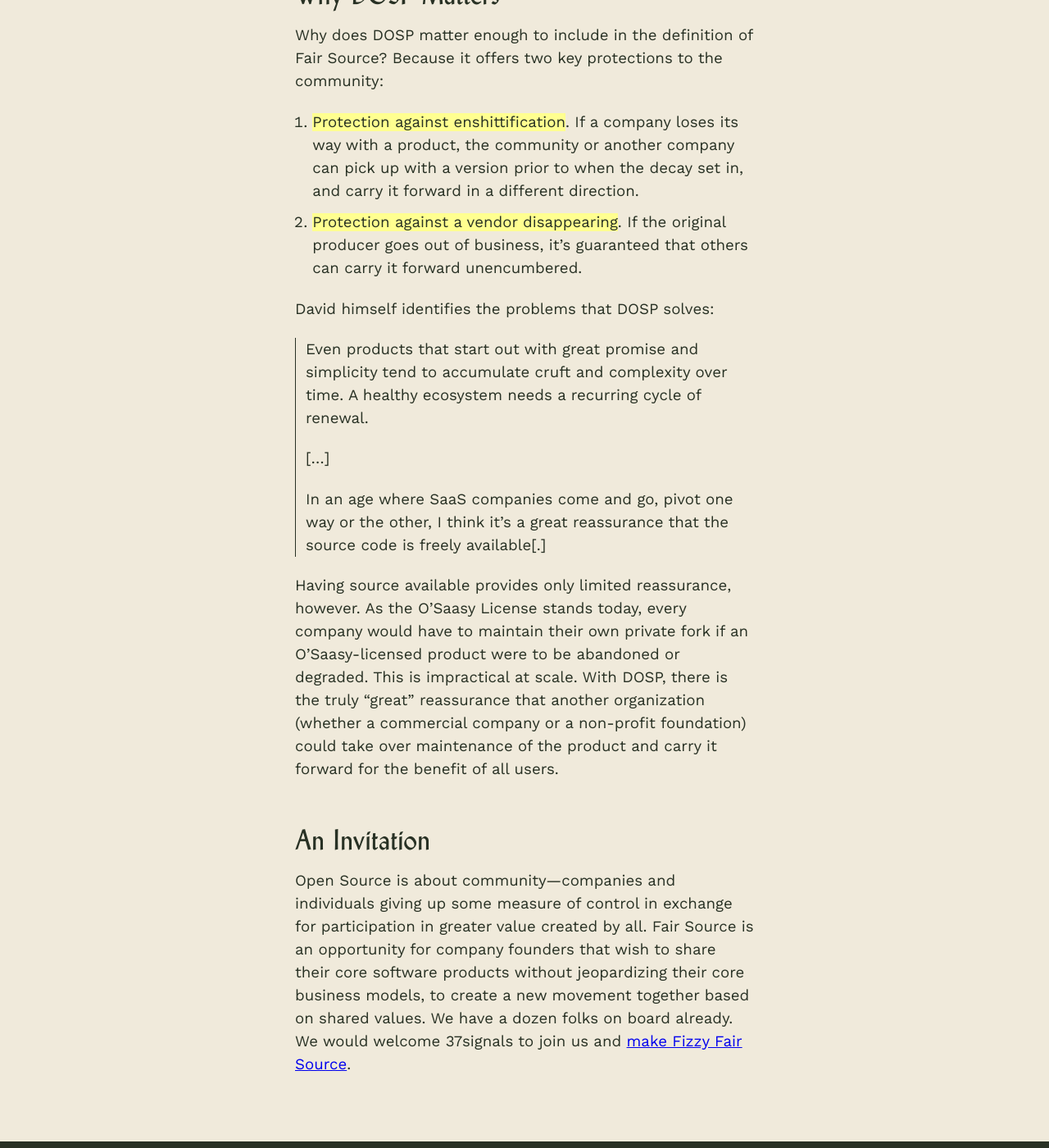
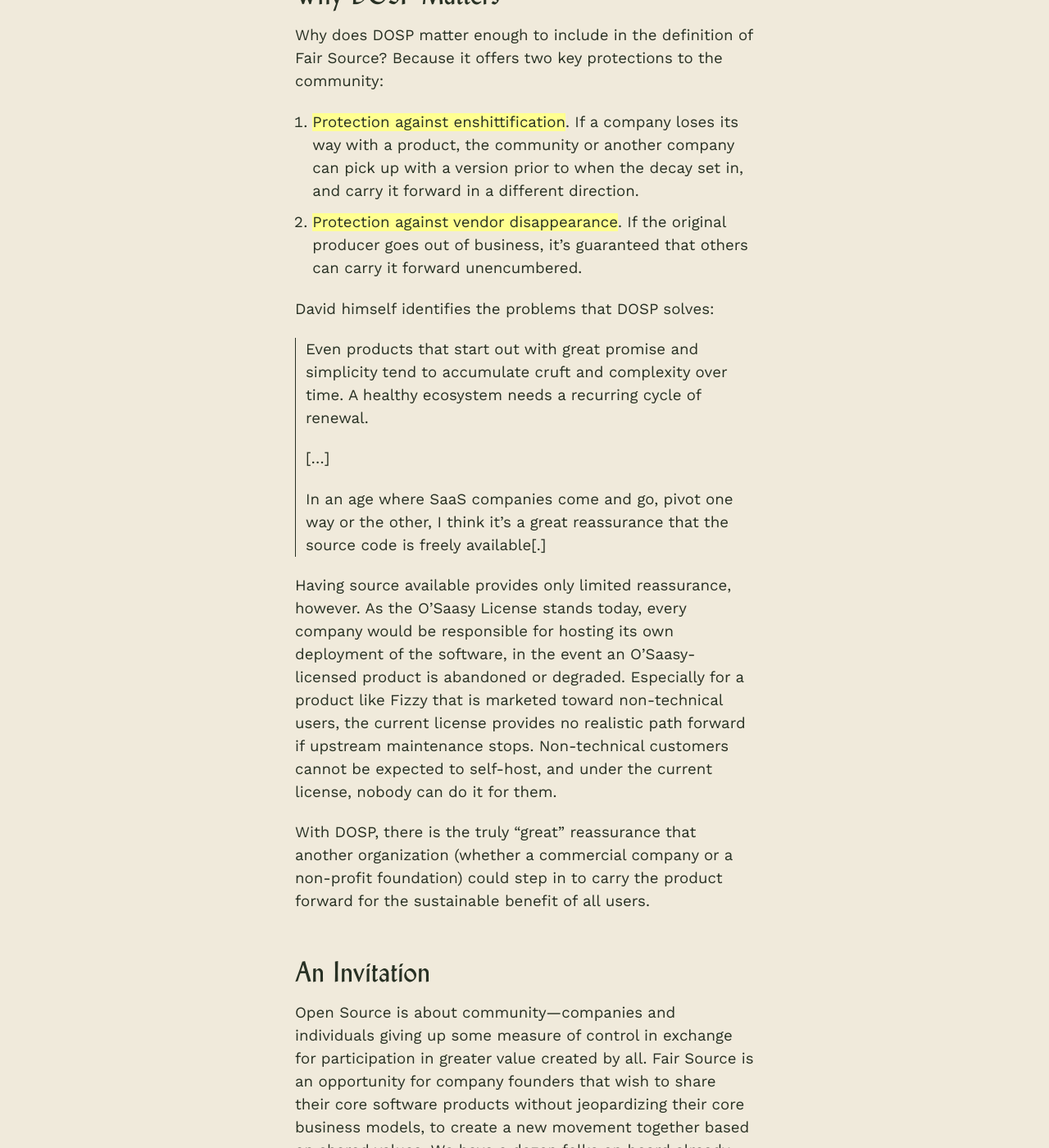
Before and after one commit to chadwhitacre/openpath, a Jekyll site: the page built from 2025/fizzy-should-be-fair-source/index.md, in a window 1280 px wide and 1400 px high, scrolled down 2486 px. Shown: the whole window at 82% size. Built offline with Jekyll 4.4.1, drawn with Linux system fonts in a browser that asks for light colours; comment, search, counter and statistics services are not loaded.

Commit message:
Incorporate Zeke's feedback

```diff
--- a/2025/fizzy-should-be-fair-source/index.md
+++ b/2025/fizzy-should-be-fair-source/index.md
@@ -76,7 +76,7 @@
 1. **Protection against enshittification**. If a company loses its way with a
    product, the community or another company can pick up with a version prior
    to when the decay set in, and carry it forward in a different direction.
-1. **Protection against a vendor disappearing**. If the original producer
+1. **Protection against vendor disappearance**. If the original producer
    goes out of business, it's guaranteed that others can carry it forward
 unencumbered.
 
@@ -92,12 +92,18 @@
 > think it's a great reassurance that the source code is freely available[.]
 
 Having source available provides only limited reassurance, however. As the
-O'Saasy License stands today, every company would have to maintain their own
-private fork if an O'Saasy-licensed product were to be abandoned or degraded.
-This is impractical at scale. With DOSP, there is the truly "great" reassurance
-that another organization (whether a commercial company or a non-profit
-foundation) could take over maintenance of the product and carry it forward for
-the benefit of all users.
+O'Saasy License stands today, every company would be responsible for hosting
+its own deployment of the software, in the event an O’Saasy-licensed product is
+abandoned or degraded. Especially for a product like Fizzy that is marketed
+toward non-technical users, the current license provides no realistic path
+forward if upstream maintenance stops. Non-technical customers cannot be
+expected to self-host, and under the current license, nobody can do it for
+them.
+
+With DOSP, there is the truly "great" reassurance that another organization
+(whether a commercial company or a non-profit foundation) could step in to
+carry the product forward for the sustainable benefit of all users.
+
 
 ## An Invitation
 
```
